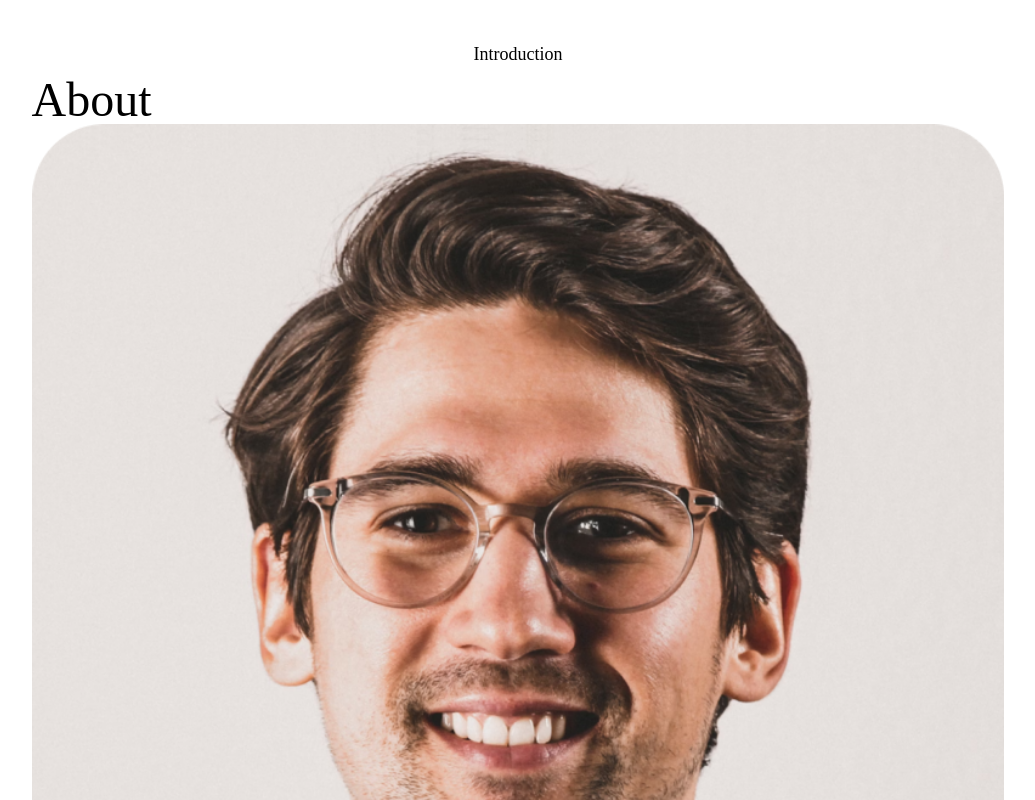
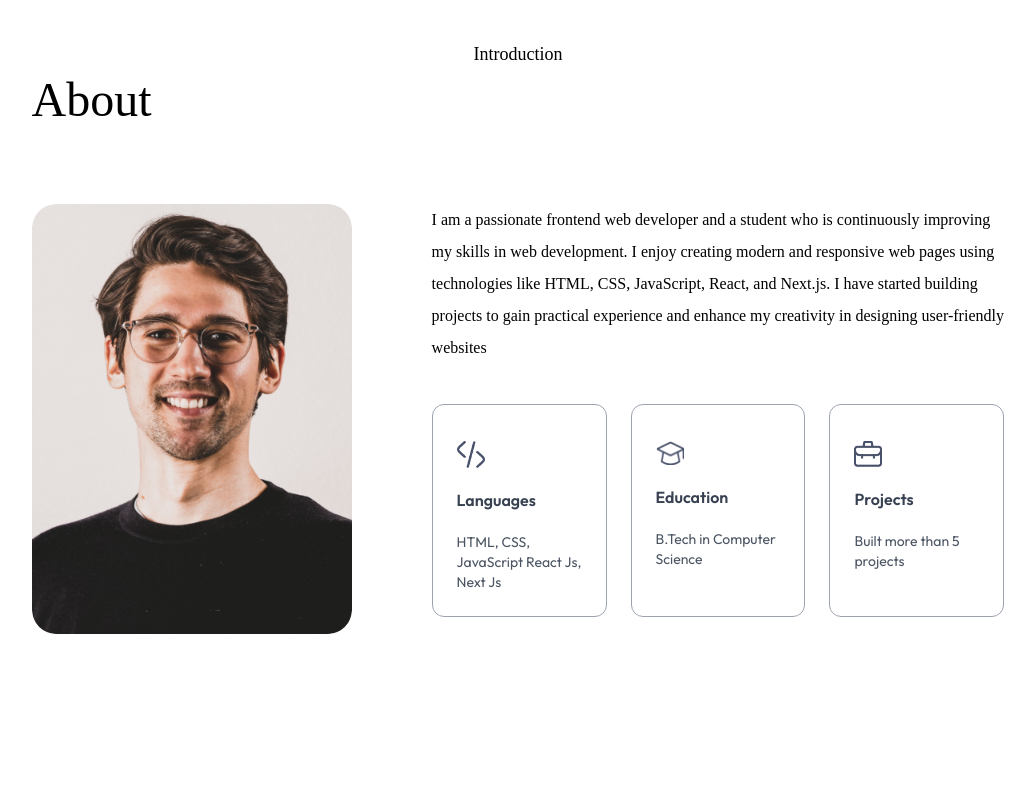
Before and after one commit to SiLEnT-24/webfolio, a Next.js app: page / in a window 1280 px wide. Shown: the part 800-1600 px from the top of the page, without its empty margins (122-1157 px from the left). After the commit the page ends 1554 px from the top, so only its background shows below. Built offline with nearby package versions, Linux system fonts and the light colour scheme; a web font is replaced by a local one.

Commit message:
Enhance About component with user description and skills list, update Tailwind CSS configuration

```diff
--- a/app/components/About.jsx
+++ b/app/components/About.jsx
@@ -1,18 +1,40 @@
 import React from 'react'
 import {assets} from '@/assets/assets'
 import Image from 'next/image'
-
+import { infoList } from '@/assets/assets'
 const About = () => {
     return(
         <div className='w-full px-[12%] py-10 scroll-mt-20'>
-            <h4 className='text-center mb-2 text-lg font-Ovo'>Introduction</h4>
-            <h2 className='text-centr text-5xl font-Ovo'>About</h2>
+            <h4 className='text-center mb-2 text-lg font-Ovo'>
+            Introduction</h4>
+            <h2 className='text-centr text-5xl font-Ovo'>
+            About</h2>
 
-            <div>
-                <div>
+            <div className='flex w-full flex-col lg:flex-row items-start gap-20 my-20'>
+                <div className='w-64 sm:w-80 rounded-3xl max-w-none'>
                     <Image src={assets.user_image} alt="user" className='w-full rounded-3xl' />
                 </div>
                 <div className='flex-1'>
+                     <p className='mb-10 max-w-2xl font-Ovo'>
+                        I am a passionate frontend web developer and a student who is continuously improving my skills in web development.
+                        I enjoy creating modern and responsive web pages using technologies like HTML, CSS, JavaScript, React, and Next.js.
+                        I have started building projects to gain practical experience and enhance my creativity in designing user-friendly websites
+                    </p>
+
+                     <ul className='grid grid-cols-1 sm:grid-cols-3 gap-6 max-w-2xl'>
+                        {infoList.map(({icon, iconDark, title, description},
+                         index)=>(
+                            <li className='border-[0.5px] border-gray-400
+                             rounded-xl p-6 cursor-pointer hover:bg-lightHover
+                             hover:-translate-y-1 duration-500 hover:shadow-black'
+                            key={index}>
+                            <Image src={icon} alt={title} className='w-7 mt-3' />
+                            <h3 className='my-4 font-semibold text-gray-700'>{title}</h3>
+                            <p className='text-gray-600 text-sm'>{description}</p>
+                            </li>
+                         ))}
+
+                    </ul>
 
                 </div>
             </div>
--- a/tailwind.config.mjs
+++ b/tailwind.config.mjs
@@ -15,6 +15,10 @@
       fontFamily: {
         Outfit: ["Outfit", "sans-serif"],
         Ovo: ["Ovo", "serif" ],
+      },
+      boxShadow: {
+        'black': '4px 4px 0 #000',
+        'white': '4px 4px 0 #fff',
       }
     },
   },
```
